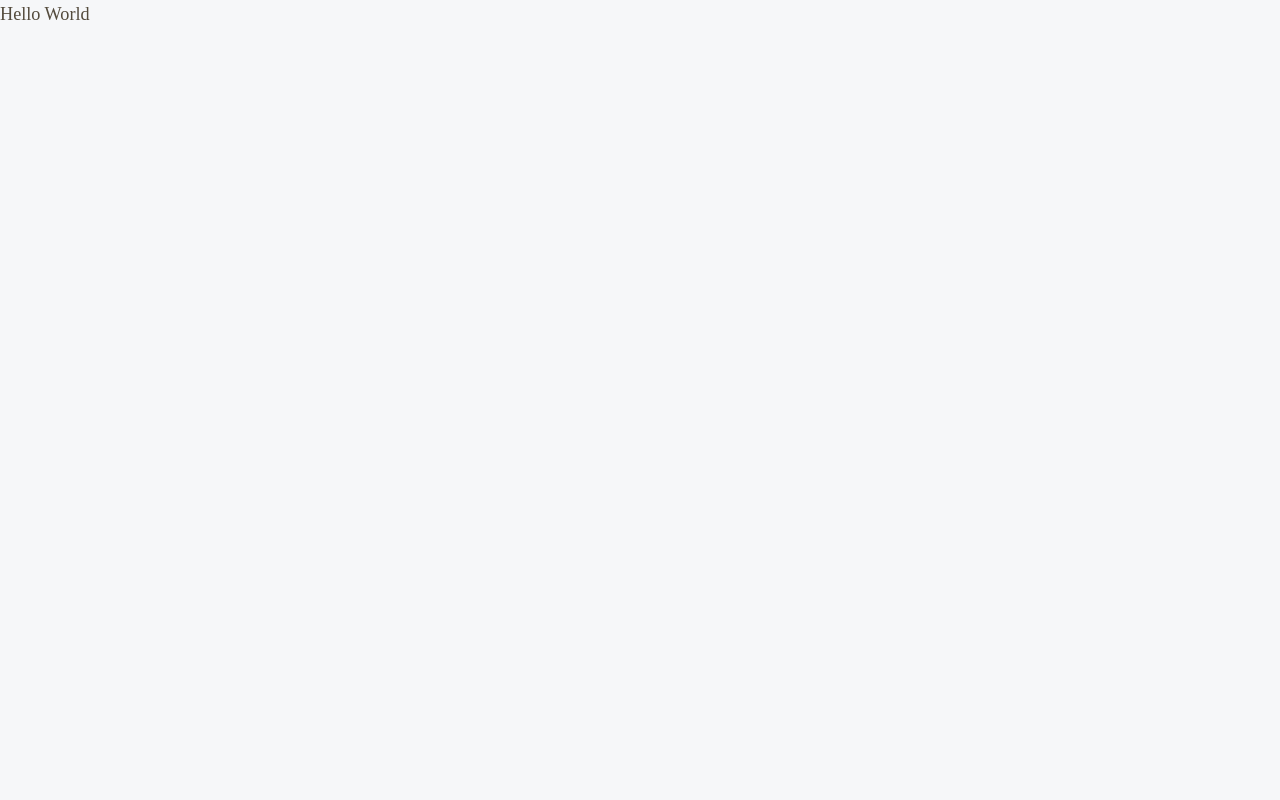
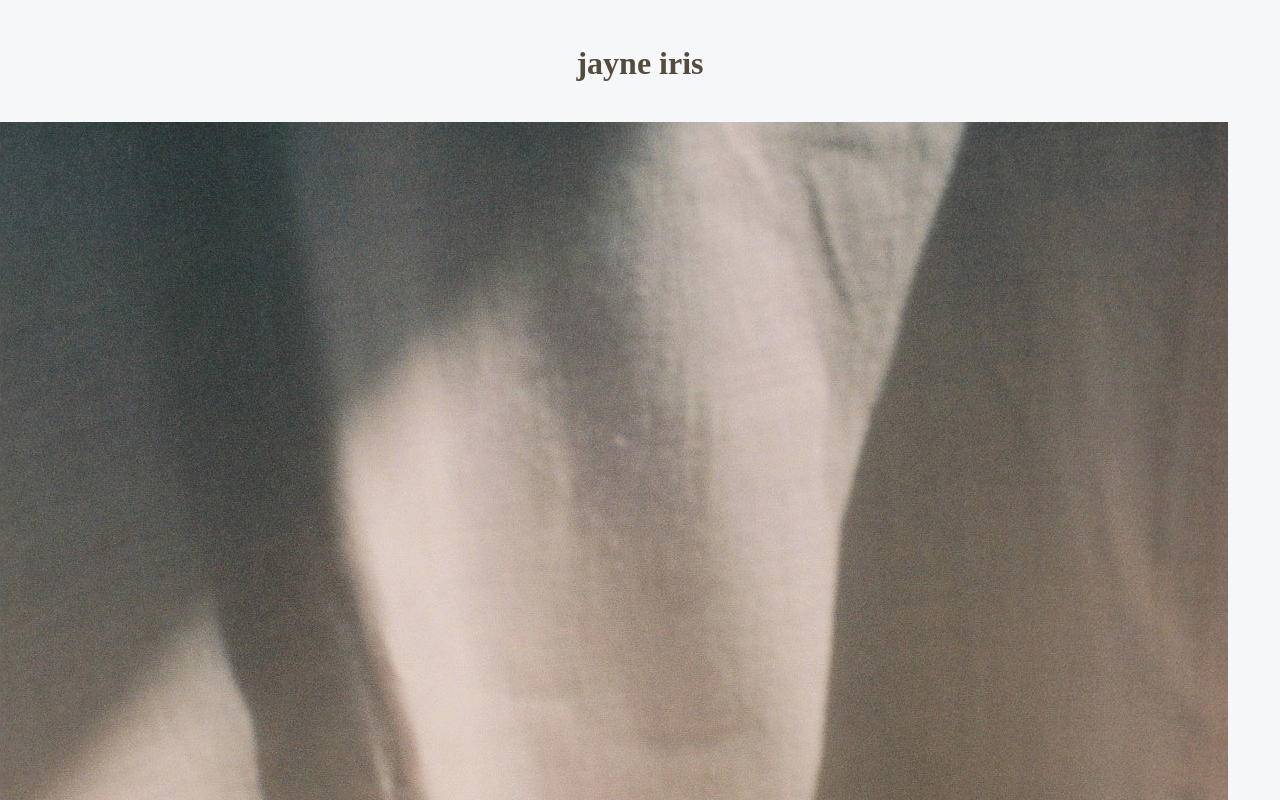
Before and after one commit to jackbranthwaite/jayne-website, a Nuxt app: page / in a window 1280 px wide. Shown: the top 800 px of the page. Built offline with nearby package versions, Linux system fonts and the light colour scheme.

Commit message:
Images loaded, title header implemented

```diff
--- a/src/assets/styles/core/_type.scss
+++ b/src/assets/styles/core/_type.scss
@@ -10,7 +10,6 @@ body {
 a {
   color: $default-link-color;
   font-weight: 700;
-  text-decoration: underline;
 
   &:hover {
     color: $default-hover-color;
--- a/src/components/header/Header.vue
+++ b/src/components/header/Header.vue
@@ -1,13 +1,24 @@
 <template>
-  <header class="header" />
+  <header class="header">
+    <nuxt-link class="link" to="/">
+      <h2 class="title">jayne iris</h2>
+    </nuxt-link>
+  </header>
 </template>
 
 <style lang="scss" scoped>
 @import '~assets/styles/config';
-
+.title {
+  font-family: $cormorant;
+  margin-top: 3vw;
+}
+.link {
+  text-decoration: none;
+}
 .header {
-  @include type(14px, 18px);
+  @include type(24px, 32px);
 
   display: flex;
+  justify-content: center;
 }
 </style>
--- a/src/pages/index.vue
+++ b/src/pages/index.vue
@@ -1,6 +1,7 @@
 <template>
   <div class="container">
-    <p class="title">Hello World</p>
+    <img src="../static/title-one.jpg" />
+    <img src="../static/title-two.jpg" />
   </div>
 </template>
 <script lang="ts">
```
Also changed, not shown: src/static/title-one.JPG (added), 1 other file (tests, documents, lock files or other folders).
